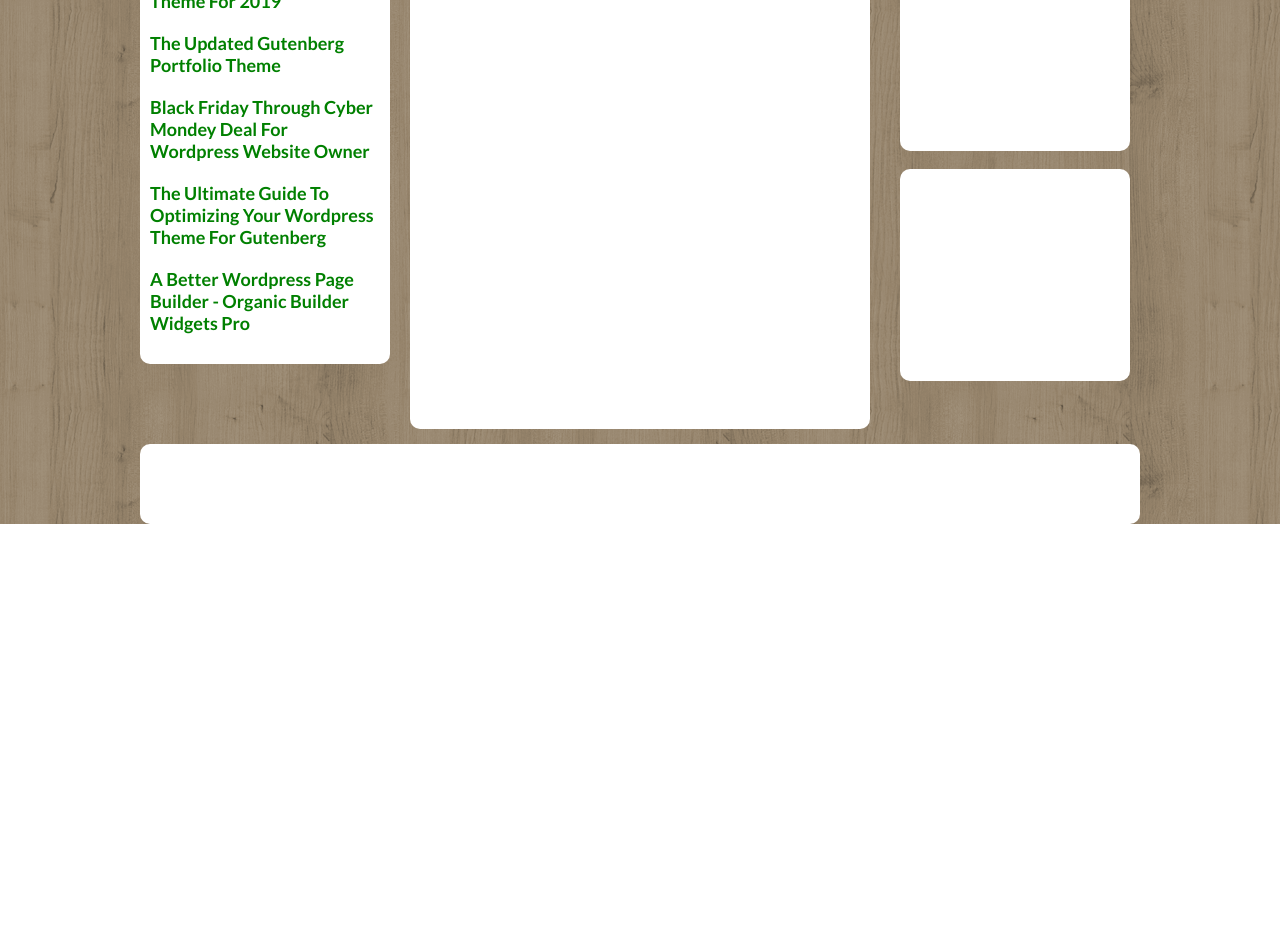
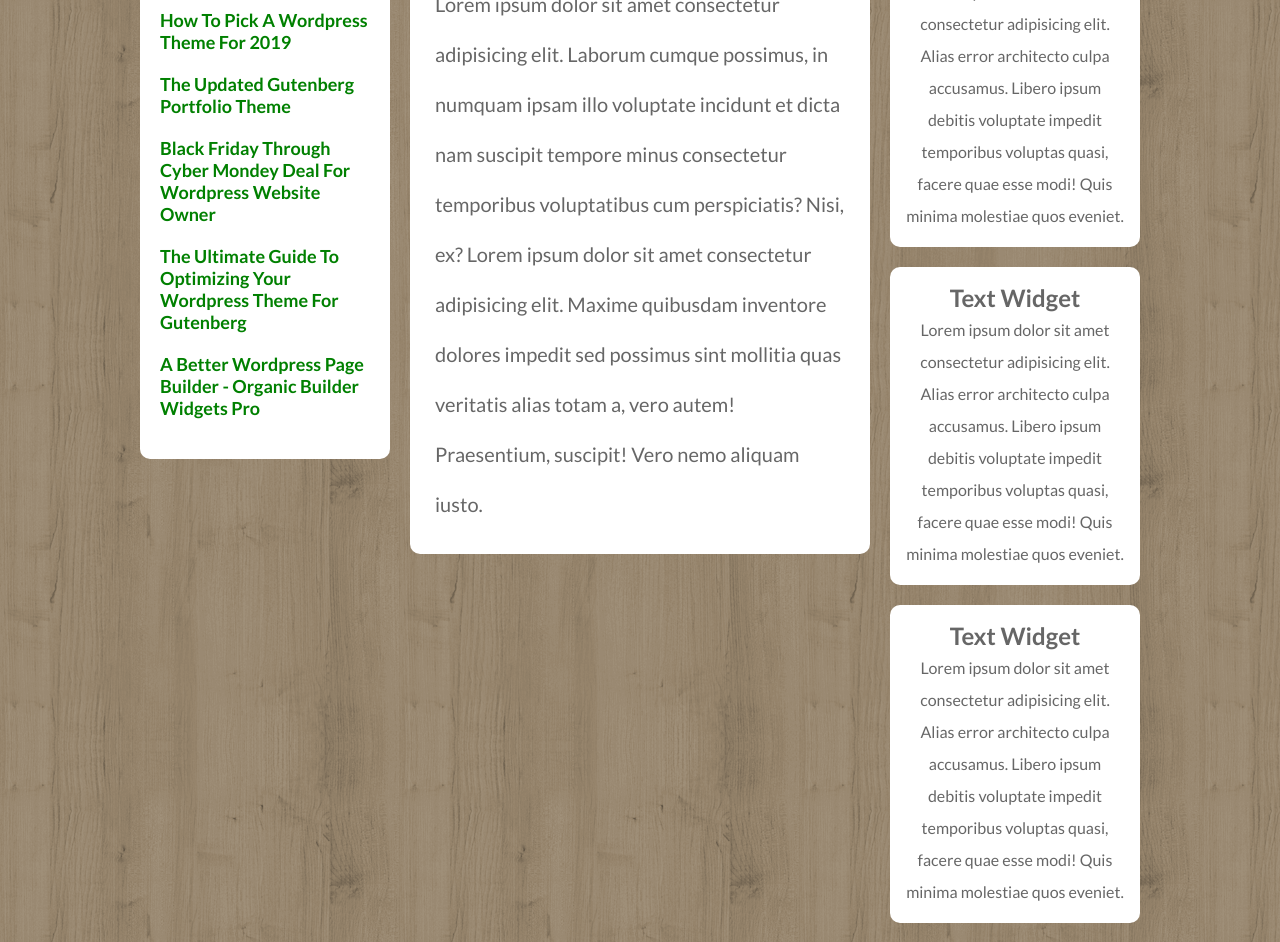
Before and after one commit to Edmondo-diRonza/htmlcss-wp, a plain HTML site: page index.html in a window 1280 px wide. Shown: the part 454-1396 px from the top of the page. Before the commit the page ends 978 px from the top, so only its background shows below. Drawn offline with Linux system fonts and the light colour scheme; a web font is replaced by a local one.

```diff
--- a/css/style.css
+++ b/css/style.css
@@ -6,6 +6,7 @@
 }
 body {
     background-image: url(../img/sfondo.png);
+    color: rgba(0, 0, 0, 0.6);
 }
 #container {
     width: 1000px;
@@ -97,7 +98,9 @@
     background-color: white;
     width: 25%;
     border-radius: 10px;
-    padding: 10px;
+}
+.col-sx {
+    padding: 20px;
 }
 
 .dx-menu-title .rss {
@@ -108,6 +111,7 @@
     display: inline;
     color: rgba(0, 0, 0, .6);
     margin: 3px;
+    line-height: 60px;
 }
 
 .dx-menu li {
@@ -128,15 +132,19 @@
     color: green;
 }
 
-
 .col-cent{
     width: 46%;
-    height: 500px;
     margin: 0% 2%;
+    line-height: 25px;
+    font-size: 20px;
+    color: rgba(0, 0, 0, 0.6);
+    padding: 25px;
+}
+.col-cent p {
+    line-height: 50px;
 }
 
 .col-dx {
-    height: 480px;
     background-color: transparent;
 }
 footer{
@@ -147,8 +155,10 @@
 
 .widget {
     width: 100%;
-    height: 46%;
     margin-bottom: 8%;
     background-color: white;
     border-radius: 10px;
+    padding: 15px;
+    text-align: center;
+    line-height: 2em;
 }
--- a/index.html
+++ b/index.html
@@ -52,10 +52,23 @@
                 </ul>
 
             </aside>
-            <section class="col-cent"></section>
+            <section class="col-cent">
+                <h2>Three Column</h2>
+                <p>Lorem ipsum dolor sit amet consectetur adipisicing elit. Laborum cumque possimus, in numquam ipsam illo voluptate incidunt et dicta nam suscipit tempore minus consectetur temporibus voluptatibus cum perspiciatis? Nisi, ex? Lorem ipsum dolor sit amet consectetur adipisicing elit. Maxime quibusdam inventore dolores impedit sed possimus sint mollitia quas veritatis alias totam a, vero autem! Praesentium, suscipit! Vero nemo aliquam iusto.</p>
+            </section>
             <aside class="col-dx">
-                <div class="widget"></div>
-                <div class="widget"></div>
+                <div class="widget">
+                    <h2>Text Widget</h2>
+                    <p>Lorem ipsum dolor sit amet consectetur adipisicing elit. Alias error architecto culpa accusamus. Libero ipsum debitis voluptate impedit temporibus voluptas quasi, facere quae esse modi! Quis minima molestiae quos eveniet.</p>
+                </div>
+                <div class="widget">
+                    <h2>Text Widget</h2>
+                    <p>Lorem ipsum dolor sit amet consectetur adipisicing elit. Alias error architecto culpa accusamus. Libero ipsum debitis voluptate impedit temporibus voluptas quasi, facere quae esse modi! Quis minima molestiae quos eveniet.</p>
+                </div>
+                <div class="widget">
+                    <h2>Text Widget</h2>
+                    <p>Lorem ipsum dolor sit amet consectetur adipisicing elit. Alias error architecto culpa accusamus. Libero ipsum debitis voluptate impedit temporibus voluptas quasi, facere quae esse modi! Quis minima molestiae quos eveniet.</p>
+                </div>
             </aside>
         </main>
         <footer></footer>
```
